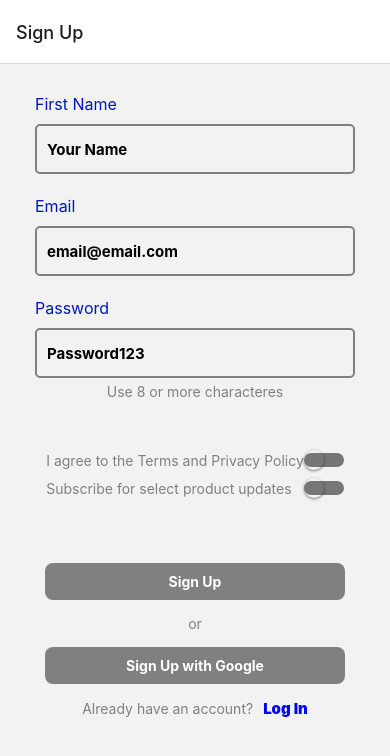
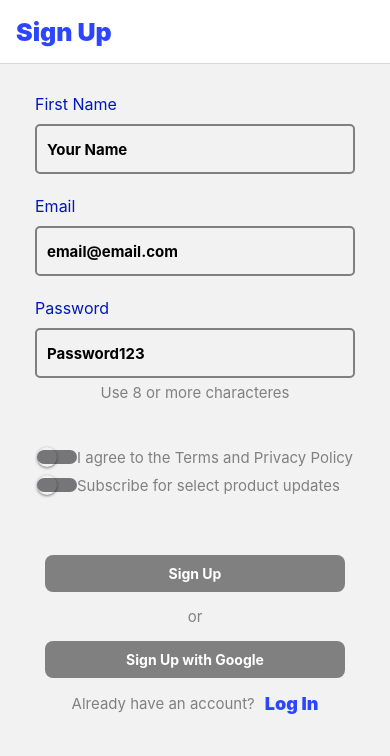
Before and after one commit to BrightCoders-Institute/s4a1-reservaci-n-de-vuelos-s4a1-reservacion-de-vuelos-team-5, a React Native app: screen / in a window 390 px wide. Shown: the top 756 px of the page. Built offline with nearby package versions, Linux system fonts and the light colour scheme.

Commit message:
Flights are filtered for each user, and changes on app style

```diff
--- a/App.tsx
+++ b/App.tsx
@@ -2,12 +2,12 @@ import React from 'react';
 import MyStack from './src/navigate/Mainstack';
 import {NavigationContainer} from '@react-navigation/native';
 // import {GlobalProvider} from './src/context/context';
-import {createContext, useContext, useState} from 'react';
+import {createContext, useState} from 'react';
 
 const UserContext = createContext();
 
 function App(): React.JSX.Element {
-  const [user, setUser] = useState('hiUser');
+  const [user, setUser] = useState('initialUSER');
   function handleUser(newUser) {
     setUser(newUser);
   }
--- a/src/components/CardFlight.tsx
+++ b/src/components/CardFlight.tsx
@@ -2,29 +2,27 @@ import React from 'react';
 import {View, Text, StyleSheet} from 'react-native';
 import Icon from 'react-native-vector-icons/Ionicons';
 
-
 interface CardProcessProps {
-  destino: string
-  origen: string,
-  fecha: string,
-  pasajeros: string
+  destino: string;
+  origen: string;
+  fecha: string;
+  pasajeros: string;
 }
 
-function CardFlight({ origen, destino, fecha, pasajeros}:CardProcessProps) {
-
+function CardFlight({origen, destino, fecha, pasajeros}: CardProcessProps) {
   return (
     <View style={styles.container}>
       <View style={styles.destinyView}>
         <View>
           <Text style={styles.city}>{origen}</Text>
-          <Text style={styles.country}>serbia</Text>
+          <Text style={styles.country}>Country</Text>
         </View>
 
-        <Icon name='airplane' color='#5C6EF8' size={25}/>
+        <Icon name="airplane" color="#5C6EF8" size={28} />
 
         <View>
           <Text style={styles.city}>{destino}</Text>
-          <Text style={styles.country}>serbia</Text>
+          <Text style={styles.country}>Country</Text>
         </View>
       </View>
       <View style={styles.dateView}>
@@ -39,22 +37,21 @@ export default CardFlight;
 
 const styles = StyleSheet.create({
   container: {
-    borderBottomWidth: 2,
+    borderBottomWidth: 5,
     borderWidth: 1,
     width: 'auto',
     height: 'auto',
-    paddingHorizontal: 5,
-    borderRadius: 9,
-    borderColor: '#5C6EF8'
-
+    paddingHorizontal: 12,
+    borderRadius: 12,
+    borderColor: '#5C6EF8',
   },
   destinyView: {
     display: 'flex',
     flexDirection: 'row',
     justifyContent: 'space-between',
     alignItems: 'center',
-    borderBottomColor: 'lightgrey',
-    borderBottomWidth: 1,
+    borderBottomColor: '#1414b8',
+    borderBottomWidth: 2,
     paddingVertical: 10,
   },
   dateView: {
@@ -65,8 +62,8 @@ const styles = StyleSheet.create({
     paddingBottom: 18,
   },
   city: {
-    color: 'black',
-    fontSize: 20,
+    color: '#333c87',
+    fontSize: 18,
     fontWeight: '900',
     textTransform: 'uppercase',
     fontFamily: 'Roboto',
@@ -78,7 +75,8 @@ const styles = StyleSheet.create({
     textTransform: 'capitalize',
   },
   date: {
+    fontSize: 16,
     color: 'black',
-    fontWeight: '600',
+    fontWeight: '900',
   },
 });
--- a/src/context/context.tsx
+++ /dev/null
@@ -1,15 +0,0 @@
-import React, {createContext, useState} from 'react';
-
-const GlobalContext = createContext();
-
-export const GlobalProvider = ({children}: any) => {
-  const [globalVariable, setGlobalVariable] = useState('');
-
-  return (
-    <GlobalContext.Provider value={{GlobalContext}}>
-      {children}
-    </GlobalContext.Provider>
-  );
-};
-
-export default GlobalContext;
--- a/src/navigate/Mainstack.tsx
+++ b/src/navigate/Mainstack.tsx
@@ -9,6 +9,7 @@ import ToScreen from '../screens/flight_log_screens/2_ToScreen';
 import SelectDateScreen from '../screens/flight_log_screens/3_SelectDateScreen';
 import HowManyScreen from '../screens/flight_log_screens/4_HowManyScreen';
 import FinalRegister from '../screens/flight_log_screens/5_FinalRegister';
+import {StyleSheet} from 'react-native';
 
 const Stack = createNativeStackNavigator();
 function MyStack() {
@@ -17,37 +18,56 @@ function MyStack() {
       <Stack.Screen
         name="SignUp"
         component={SignUp}
-        options={{title: 'Sign Up'}}
+        options={{
+          title: 'Sign Up',
+          headerTitleStyle: styles.title,
+        }}
       />
-      <Stack.Screen name="Home" component={Home} options={{title: 'Home'}} />
-      <Stack.Screen name="Login" component={Login} options={{title: 'Login'}} />
+      <Stack.Screen
+        name="Home"
+        component={Home}
+        options={{title: 'Home', headerTitleStyle: styles.title}}
+      />
+      <Stack.Screen
+        name="Login"
+        component={Login}
+        options={{title: 'Login', headerTitleStyle: styles.title}}
+      />
       {/* 2dst */}
       <Stack.Screen
         name="FromScreen"
         component={FromScreen}
-        options={{title: 'From Screen'}}
+        options={{title: 'From Screen', headerTitleStyle: styles.title}}
       />
       <Stack.Screen
         name="ToScreen"
         component={ToScreen}
-        options={{title: 'To Screen'}}
+        options={{title: 'To Screen', headerTitleStyle: styles.title}}
       />
       <Stack.Screen
         name="SelectDateScreen"
         component={SelectDateScreen}
-        options={{title: 'To Screen'}}
+        options={{title: 'To Screen', headerTitleStyle: styles.title}}
       />
       <Stack.Screen
         name="HowManyScreen"
         component={HowManyScreen}
-        options={{title: 'Select Date Screen'}}
+        options={{title: 'Select Date Screen', headerTitleStyle: styles.title}}
       />
       <Stack.Screen
         name="FinalRegister"
         component={FinalRegister}
-        options={{title: 'Final Register'}}
+        options={{title: 'Final Register', headerTitleStyle: styles.title}}
       />
     </Stack.Navigator>
   );
 }
 export default MyStack;
+
+const styles = StyleSheet.create({
+  title: {
+    color: '#2C45FE',
+    fontWeight: '900',
+    fontSize: 25,
+  },
+});
--- a/src/screens/Home.tsx
+++ b/src/screens/Home.tsx
@@ -3,7 +3,6 @@ import CardFlight from '../components/CardFlight';
 import {StyleSheet, View, ScrollView} from 'react-native';
 import BtnAddFly from '../components/BtnAddFly';
 import firestore from '@react-native-firebase/firestore';
-import GlobalContext from '../context/context';
 import {UserContext} from '../../App';
 
 interface FlightData {
@@ -15,10 +14,11 @@ interface FlightData {
 }
 
 export default function Home() {
-  const [data, setData] = useState<FlightData[]>([]); //esto para que es?
+  const [data, setData] = useState<FlightData[]>([]);
   const {user} = useContext(UserContext);
-  console.log('Home inicio con el usuario: ', user);
+
   useEffect(() => {
+    console.log('Home inicio con: ', user);
     const loadData = firestore()
       .collection('vuelos')
       .onSnapshot(snapshot => {
@@ -26,15 +26,14 @@ export default function Home() {
         setData(newData);
       });
     return () => loadData();
-  }, []);
+  }, [user]);
 
   return (
     <>
       <ScrollView>
         <View style={styles.homeView}>
-          {/*ESTA PARTE DA ERROR =>*/}
-          {/* {data.map((vuelo, index) => {
-            if (vuelo.usuario === user) {
+          {data.map((vuelo, index) => {
+            if (vuelo !== undefined && vuelo.usuario === user) {
               return (
                 <CardFlight
                   key={index}
@@ -45,8 +44,8 @@ export default function Home() {
                 />
               );
             }
-            return null; // Agrega un retorno null en el caso de que la condición no se cumpla
-          })} */}
+            return null;
+          })}
         </View>
       </ScrollView>
       <View style={styles.addFly}>
@@ -60,7 +59,7 @@ const styles = StyleSheet.create({
   homeView: {
     padding: 28,
     display: 'flex',
-    gap: 15,
+    gap: 20,
     flex: 1,
   },
   addFly: {
--- a/src/screens/Login.tsx
+++ b/src/screens/Login.tsx
@@ -1,5 +1,5 @@
 import {StyleSheet, Text, View, Alert} from 'react-native';
-import React, {useState, useContext} from 'react';
+import React, {useState, useContext, useEffect} from 'react';
 import SignUpInputItem from '../components/SignUpInputItem';
 import LoginButton from '../components/LoginButton';
 import auth from '@react-native-firebase/auth';
@@ -8,12 +8,14 @@ import {UserContext} from '../../App';
 
 const Login = () => {
   const {user, handleUser} = useContext(UserContext);
-  console.log('estas en login screen '); ///DELETE CONSOLE LOG
-  console.log('user: ', user); ///DELETE CONSOLE LOG
   const [email, setEmail] = useState<string>('');
   const [password, setPassword] = useState<string>('');
 
   const navigation = useNavigation();
+
+  useEffect(() => {
+    console.log('Current user: ', user);
+  }, [user]);
 
   async function login(userEmail: string, userPassword: string) {
     try {
@@ -26,19 +28,17 @@ const Login = () => {
         return;
       }
       await auth().signInWithEmailAndPassword(userEmail, userPassword);
-      console.log('ya hicisite log');
       handleUser(userEmail);
       console.log(user);
-      console.log(user, ' ya cambio a: ', userEmail);
+      console.log('Current user change to:', userEmail);
       navigation.navigate('Home');
     } catch (error: any) {
-      Alert.alert(' Email or Password are invalid', error.ToString()); //error.toString()
+      Alert.alert(' Email or Password are invalid'); //error.toString()
     }
   }
 
   return (
     <View style={styles.view}>
-      <Text style={styles.simpleText}>Log In</Text>
       <SignUpInputItem
         func={setEmail}
         placeholder="email@email.com"
@@ -70,6 +70,7 @@ const styles = StyleSheet.create({
     gap: 50,
     alignItems: 'center',
     margin: 30,
+    paddingTop: 70,
   },
   inputsView: {
     display: 'flex',
--- a/src/screens/SignUp.tsx
+++ b/src/screens/SignUp.tsx
@@ -42,26 +42,26 @@ function SignUp(): React.JSX.Element {
       </View>
       <View style={{display: 'flex', gap: 8}}>
         <View style={styles.checkboxView}>
-          <Text style={styles.simpleText}>
-            I agree to the Terms and Privacy Policy
-          </Text>
           <Switch
             trackColor={{false: '#767577', true: '#81b0ff'}}
             thumbColor={isEnabled ? '#5065FF' : '#rBFBFBF '}
             onValueChange={toggleSwitch}
             value={isEnabled}
           />
+          <Text style={styles.simpleText}>
+            I agree to the Terms and Privacy Policy
+          </Text>
         </View>
         <View style={styles.checkboxView}>
-          <Text style={styles.simpleText}>
-            Subscribe for select product updates
-          </Text>
           <Switch
             trackColor={{false: '#767577', true: '#81b0ff'}}
             thumbColor={isEnabled2 ? '#5065FF' : '#rBFBFBF '}
             onValueChange={toggleSwitch2}
             value={isEnabled2}
           />
+          <Text style={styles.simpleText}>
+            Subscribe for select product updates
+          </Text>
         </View>
       </View>
 
@@ -84,7 +84,7 @@ function SignUp(): React.JSX.Element {
           <Text style={styles.simpleText}>Already have an account?</Text>
           <TouchableOpacity onPress={() => navigation.navigate('Login')}>
             <View>
-              <Text style={{color: 'blue', fontSize: 15, fontWeight: '900'}}>
+              <Text style={{color: '#2C45FE', fontSize: 18, fontWeight: '900'}}>
                 Log In
               </Text>
             </View>
@@ -100,7 +100,7 @@ const styles = StyleSheet.create({
     display: 'flex',
     flex: 1,
     justifyContent: 'flex-start',
-    gap: 50,
+    gap: 45,
     alignItems: 'center',
     margin: 30,
   },
@@ -111,7 +111,7 @@ const styles = StyleSheet.create({
   checkboxView: {
     display: 'flex',
     flexDirection: 'row',
-    justifyContent: 'space-between',
+    justifyContent: 'flex-start',
     alignItems: 'center',
     width: '100%',
   },
@@ -122,6 +122,7 @@ const styles = StyleSheet.create({
   },
   simpleText: {
     color: 'grey',
+    fontSize: 15,
   },
 });
 
--- a/src/screens/flight_log_screens/5_FinalRegister.tsx
+++ b/src/screens/flight_log_screens/5_FinalRegister.tsx
@@ -1,16 +1,15 @@
 import {StyleSheet, Text, TouchableOpacity, View} from 'react-native';
-import React, {useContext, useState} from 'react';
-import BtnNext from '../../components/BtnNext';
+import React, {useContext} from 'react';
 import CardProcess from '../../components/CardProcess';
 import firestore from '@react-native-firebase/firestore';
 import {useNavigation} from '@react-navigation/native';
-import GlobalContext from '../../context/context';
+import {UserContext} from '../../../App';
 
 export default function FinalRegister({route}) {
   const usersCollection = firestore().collection('vuelos');
   const {origin, destiny, date, passengers} = route.params;
   const navigation = useNavigation();
-  const {globalVariable} = useContext(GlobalContext)
+  const {user} = useContext(UserContext);
 
   return (
     <View style={styles.containerView}>
@@ -35,7 +34,7 @@ export default function FinalRegister({route}) {
                 destino: destiny,
                 fecha: date,
                 pasajeros: passengers,
-                usuario: globalVariable,
+                usuario: user,
               },
             }),
             navigation.navigate('Home'),
```
Also changed, not shown: 2 other files (tests, documents, lock files or other folders).
